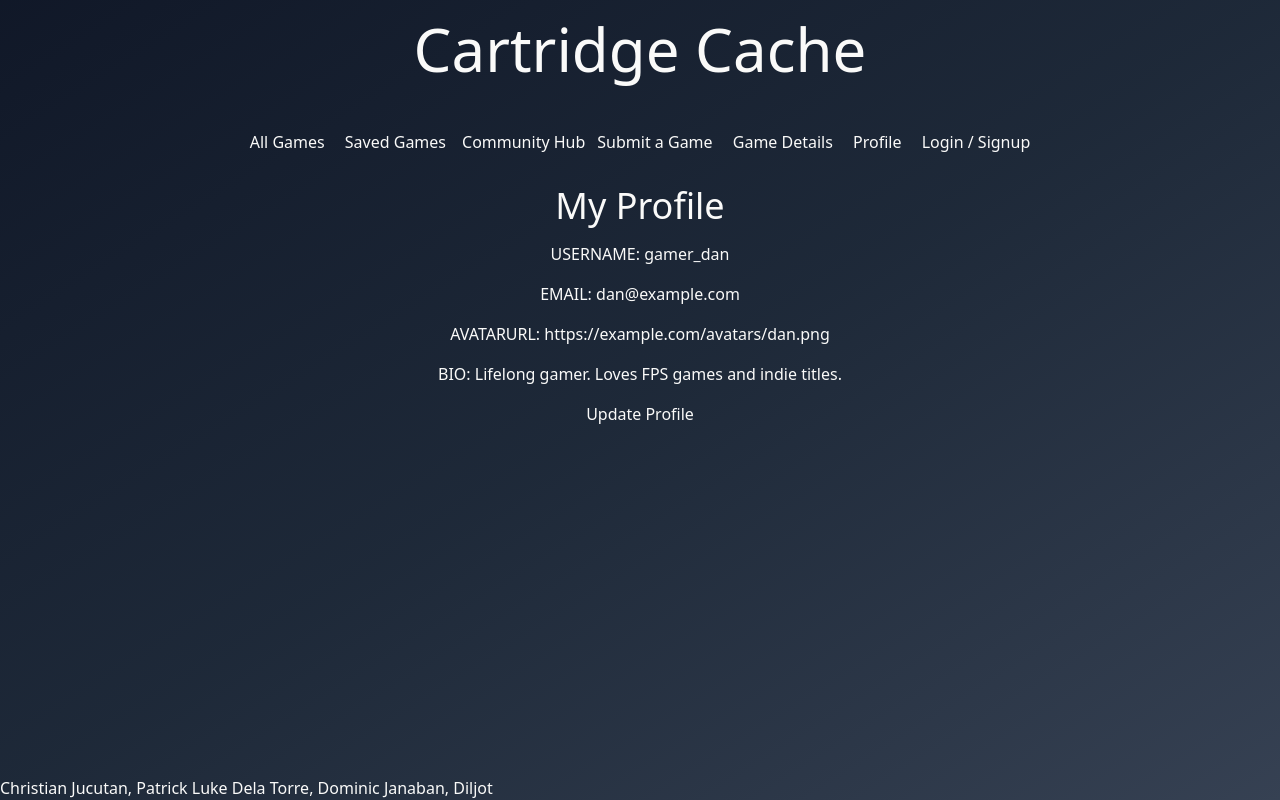
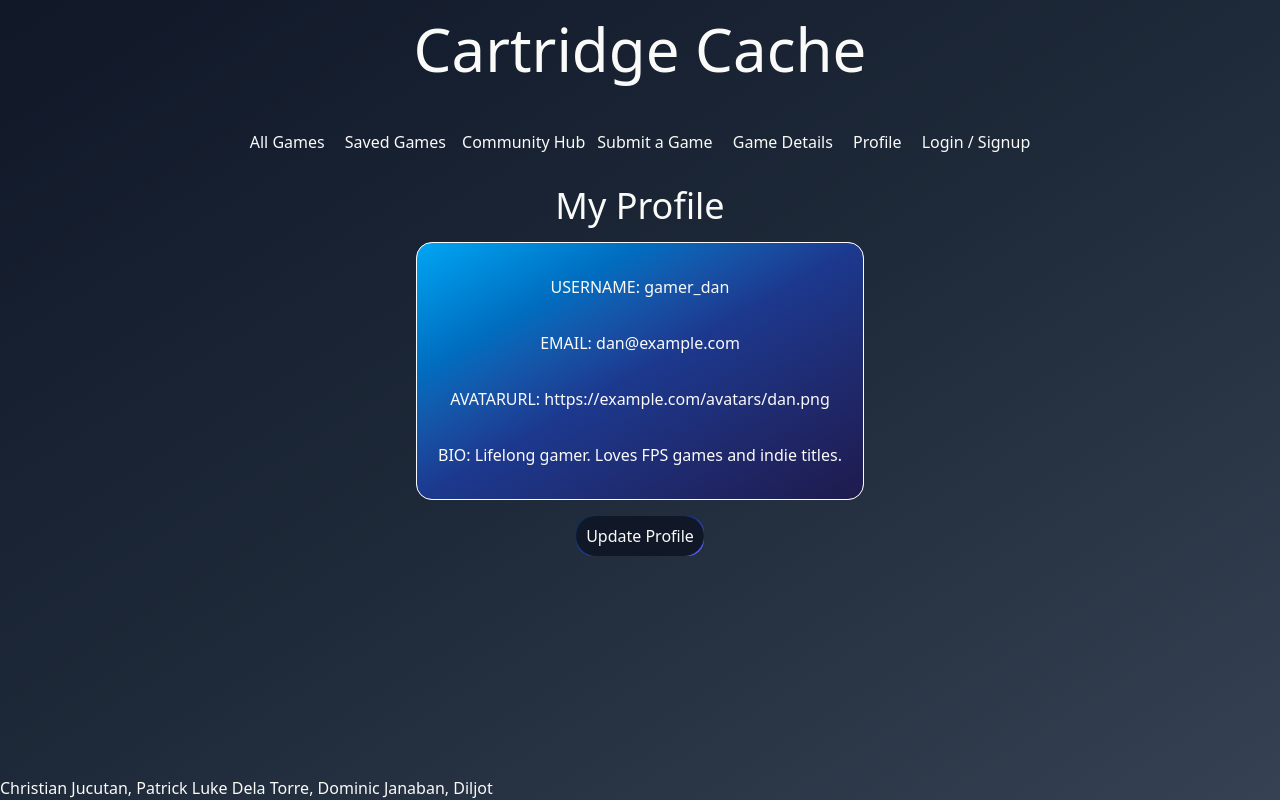
Before and after one commit to cjucutan/FSD_Group_Project, a React (Vite) app: page /userProfile in a window 1280 px wide. Built offline with nearby package versions, Linux system fonts and the light colour scheme.

Commit message:
feat: add styling for profile page (might change button if it causes problems with the form later on)

```diff
--- a/src/components/common/user-profile/profile-page.tsx
+++ b/src/components/common/user-profile/profile-page.tsx
@@ -27,12 +27,23 @@ export function Profile(){
     return(
         <div >
             <h1 className="flex justify-center text-4xl mb-4">My Profile</h1>
-            <p className="flex justify-center my-4">USERNAME: {user.username}</p>
-            <p className="flex justify-center my-4">EMAIL: {user.email}</p>
-            <p className="flex justify-center my-4">AVATARURL: {user.avatarUrl}</p>
-            <p className="flex justify-center my-4">BIO: {user.bio}</p>
+            <div className="flex flex-col justify-center rounded-2xl border bg-white p-4 bg-linear-to-br
+                            from-sky-500 via-blue-900 to-indigo-950 text-white max-w-md mx-auto">
+                <p className="flex justify-center my-4">USERNAME: {user.username}</p>
+                <p className="flex justify-center my-4">EMAIL: {user.email}</p>
+                <p className="flex justify-center my-4">AVATARURL: {user.avatarUrl}</p>
+                <p className="flex justify-center my-4">BIO: {user.bio}</p>
+            </div>
             <div className="flex justify-center">
-                <button onClick={() => handleUpdate()} >Update Profile</button>
+                <button className="flex justify-center align-center my-4 h-10 w-32 rounded-2xl
+                                    bg-linear-to-br from-sky-950 via-blue-900 to-indigo-500 text-white
+                                    hover:bg-linear-blue-900"
+                                    onClick={() => handleUpdate()}>
+                                        <div className="flex h-full w-full items-center justify-center
+                                        bg-gray-900 rounded-full hover:bg-blue-500">
+                                            Update Profile
+                                        </div>
+                </button>
             </div>
 
         </div>
```
